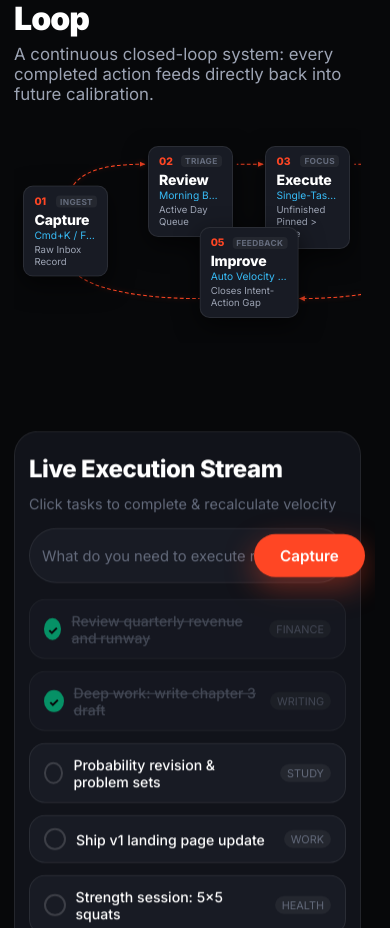
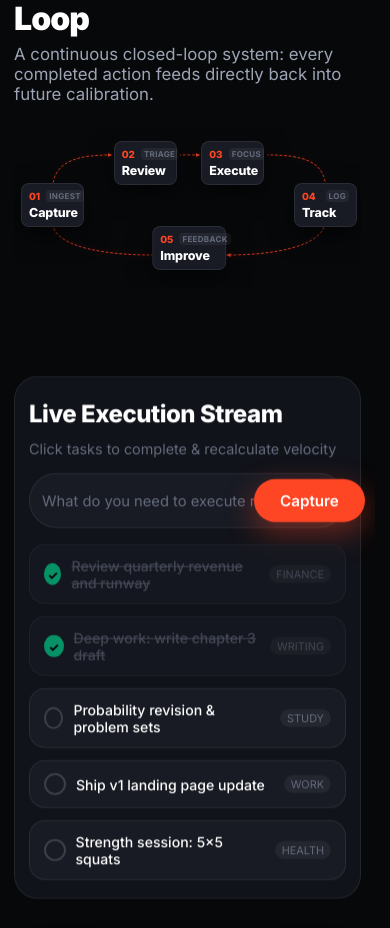
Before and after one commit to mohakapoor/brain-frontend, a React (Vite) app: page / in a window 390 px wide. Shown: the part 1928-2856 px from the top of the page. Built offline with nearby package versions, Linux system fonts and the light colour scheme; no server answers.

Commit message:
style: hide subheadings on mobile in orbital loop for clean compact rendering

```diff
--- a/src/index.css
+++ b/src/index.css
@@ -1085,13 +1085,13 @@ body::before {
 }
 
 /* Responsive: Preserved Scaled Orbital Closed-Loop */
-@media (max-width: 820px) {
+@media (max-width: 768px) {
   .orbital-loop-wrapper {
     margin-top: 24px;
     overflow-x: auto;
     -webkit-overflow-scrolling: touch;
     scrollbar-width: none;
-    padding-bottom: 8px;
+    padding-bottom: 6px;
   }
 
   .orbital-loop-wrapper::-webkit-scrollbar {
@@ -1100,61 +1100,49 @@ body::before {
 
   .orbital-diagram-canvas {
     width: 100%;
-    min-width: 540px;
+    min-width: 440px;
     aspect-ratio: 1000 / 440;
     position: relative;
-  }
-
-  .orbital-node {
-    padding: 10px 12px;
-    border-radius: 12px;
-    gap: 2px;
-  }
-
-  .orbital-title {
-    font-size: 1rem;
-  }
-
-  .orbital-desc {
-    font-size: 0.68rem;
-  }
-
-  .orbital-output {
-    font-size: 0.65rem;
-  }
-}
-
-@media (max-width: 540px) {
-  .orbital-diagram-canvas {
-    min-width: 470px;
   }
 
   .orbital-node {
     padding: 8px 10px;
     border-radius: 10px;
+    gap: 2px;
+  }
+
+  .orbital-title {
+    font-size: 0.92rem;
+  }
+
+  .orbital-desc,
+  .orbital-output {
+    display: none;
+  }
+}
+
+@media (max-width: 480px) {
+  .orbital-diagram-canvas {
+    min-width: 350px;
+  }
+
+  .orbital-node {
+    padding: 6px 7px;
+    border-radius: 8px;
     gap: 1px;
   }
 
   .orbital-num {
-    font-size: 0.65rem;
+    font-size: 0.62rem;
   }
 
   .orbital-tag {
-    font-size: 0.52rem;
-    padding: 1px 4px;
+    font-size: 0.5rem;
+    padding: 1px 3px;
   }
 
   .orbital-title {
-    font-size: 0.88rem;
-  }
-
-  .orbital-desc {
-    font-size: 0.64rem;
-  }
-
-  .orbital-output {
-    font-size: 0.6rem;
-    line-height: 1.25;
+    font-size: 0.78rem;
   }
 }
 
```
